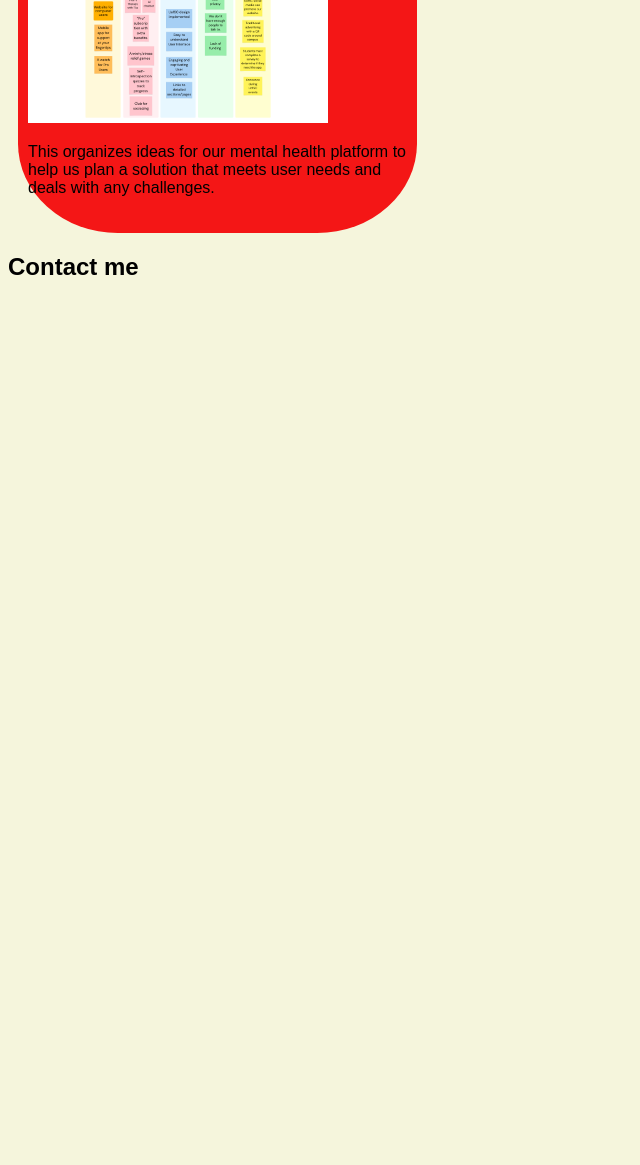
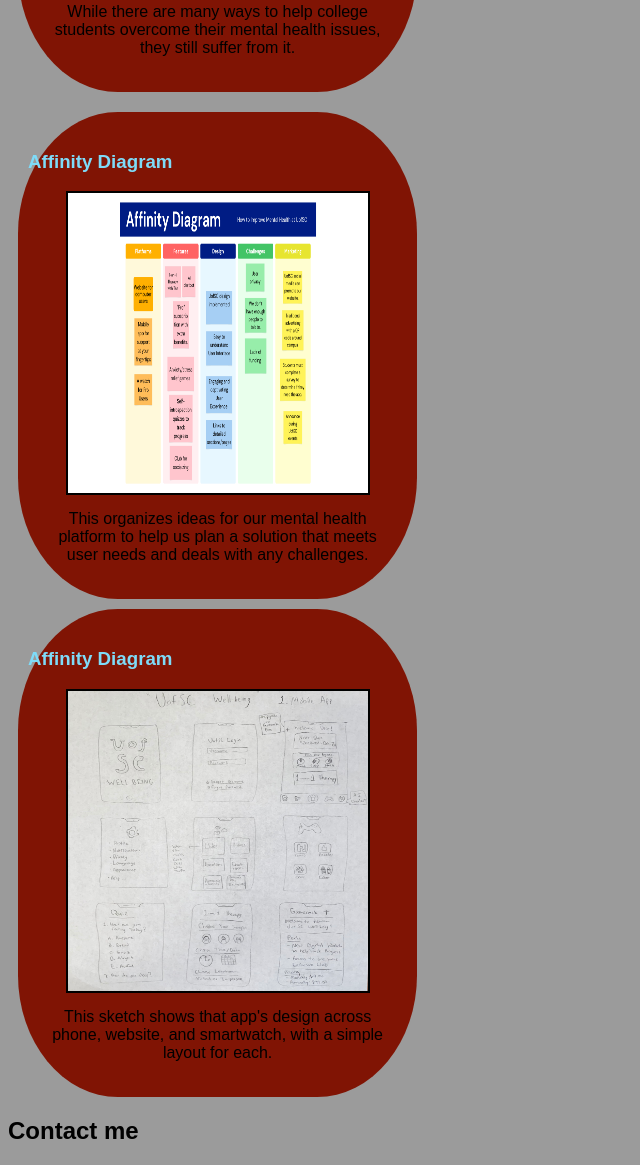
Before and after one commit to brijp206/brijp206.github.io, a plain HTML site: page index.html in a window 1280 px wide. Shown: the part 629-1794 px from the top of the page, without its empty margins (0-640 px from the left). Before the commit the page ends 930 px from the top, so only its background shows below. Drawn offline with Linux system fonts and the light colour scheme.

Commit message:
Add files via upload

```diff
--- a/index.html
+++ b/index.html
@@ -41,6 +41,19 @@
                 </section>
 
 
+                <!--Sketches Assignment-->
+                <section class="project">
+                    <a href="files/Sketches.pdf">
+                        <h3>Affinity Diagram</h3>
+                    </a>
+                    <a href="files/Sketches.pdf">
+                        <img src="images/Sketches.jpg">
+                    </a>
+                    <p>This sketch shows that app's design across phone, website, and smartwatch, with a simple layout for each.
+                    </p>
+                </section>
+
+
             <h2>Contact me</h2>
             <div class="contact"></div>
 
--- a/styles.css
+++ b/styles.css
@@ -1,13 +1,13 @@
 body
 {
-    background-color:beige;
+    background-color:rgb(155, 155, 155);
     font-family: Arial, Helvetica, sans-serif;
 }
 
 h1
 {
     text-align: center;
-    color:blue;
+    color:rgb(128, 20, 4);
 }
 
 .projects { display:flex; flex-wrap:wrap; }
@@ -16,7 +16,7 @@ h1
     width: 30%;
     margin: 10px;
     padding: 20px 10px;
-    background: rgb(244, 22, 22);
+    background: rgb(128, 20, 4);
     border-radius: 25%;
 }
 
@@ -25,3 +25,25 @@ img
     width: 300px;
     height: auto;
 }
+
+.project img
+{
+    width: 300px;
+    height: 300px;
+    margin: 10px;
+    border: 2px solid rgb(0, 0, 0);
+    display: block;
+    margin: auto;
+}
+
+a
+{ /* change the appearance of ALL links */
+    text-decoration: none;
+    color: rgb(126, 219, 248);
+}
+
+.project p
+{ /* change the appearance of paragraph tags inside .project divs */
+    text-align: center;
+    margin: 15px;
+}
```
Also changed, not shown: images/Sketches.jpg (added), 1 other file.
